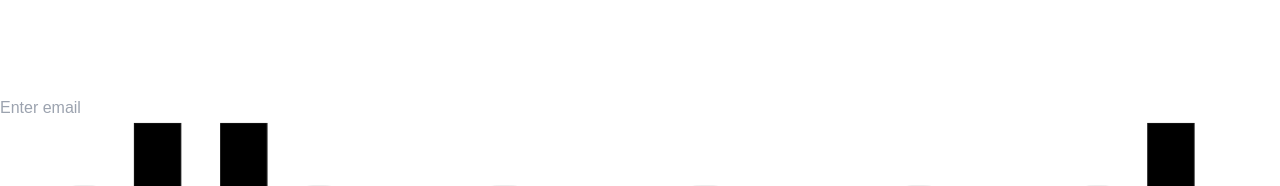
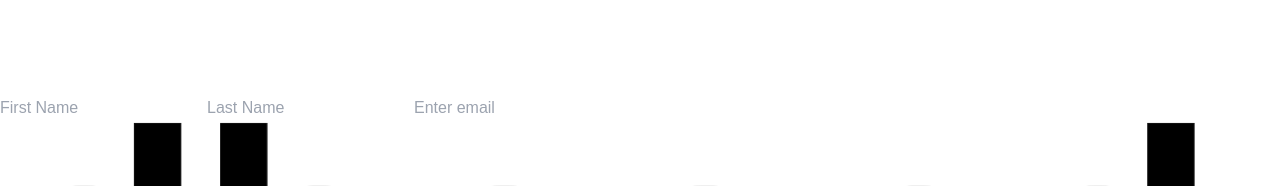
Before and after one commit to ahmad-fayyaz/dhoond, a React (Vite) app: page / in a window 1280 px wide. Shown: the top 186 px of the page. Built offline with nearby package versions, Linux system fonts and the light colour scheme; a web font is replaced by a local one.

Commit message:
Refactor BoxWithForm component to use form input fields and submit button

```diff
--- a/src/components/BoxWithForm.jsx
+++ b/src/components/BoxWithForm.jsx
@@ -1,4 +1,39 @@
+// src/BoxWithForm.jsx
+import React, { useState } from "react";
+
 const BoxWithForm = () => {
+  const [first_name, setFirstName] = useState("");
+  const [last_name, setLastName] = useState("");
+  const [email_user, setEmail] = useState("");
+
+  const handleSubmit = async (e) => {
+    e.preventDefault(); // Prevent the default form submission
+    if (!first_name || !last_name || !email_user) return; // Don't proceed if any field is empty
+
+    try {
+      const response = await fetch("https://okashamunir.app.n8n.cloud/webhook-test/edba6981-391d-4152-974c-3304c33f34f4", {
+        method: "POST",
+        headers: {
+          "Content-Type": "application/json",
+        },
+        body: JSON.stringify({ first_name, last_name, email_user }), // Send all fields as JSON
+      });
+
+      if (response.ok) {
+        // Handle success
+        console.log("Details submitted successfully!");
+        setFirstName(""); // Clear the input fields
+        setLastName("");
+        setEmail("");
+      } else {
+        // Handle error
+        console.error("Error submitting details:", response.statusText);
+      }
+    } catch (error) {
+      console.error("Error submitting details:", error);
+    }
+  };
+
   return (
     <div className="bg-transparent text-white p-6 sm:p-10 rounded-[30px] border-2 border-white inline-block text-center">
       {/* Heading */}
@@ -12,17 +47,33 @@ const BoxWithForm = () => {
         </span>
       </p>
 
-      {/* Form: Email input and button */}
-      <div className="flex flex-col sm:flex-row justify-center items-center">
+      {/* Form: Input fields and button */}
+      <form className="flex flex-col sm:flex-row justify-center items-center" onSubmit={handleSubmit}>
+        <input
+          type="text"
+          placeholder="First Name"
+          value={first_name}
+          onChange={(e) => setFirstName(e.target.value)}
+          className="p-2 text-sm rounded-full text-white bg-black border-2 border-white mb-4 sm:mb-0 sm:mr-4 w-full sm:w-1/4" // Adjusted width
+        />
+        <input
+          type="text"
+          placeholder="Last Name"
+          value={last_name}
+          onChange={(e) => setLastName(e.target.value)}
+          className="p-2 text-sm rounded-full text-white bg-black border-2 border-white mb-4 sm:mb-0 sm:mr-4 w-full sm:w-1/4" // Adjusted width
+        />
         <input
           type="email"
           placeholder="Enter email"
-          className="p-2 pr-16 pl-4 text-sm rounded-full text-white bg-black border-2 border-white mb-4 sm:mb-0 sm:mr-4 outline-none"
+          value={email_user}
+          onChange={(e) => setEmail(e.target.value)}
+          className="p-2 pr-16 pl-4 text-sm rounded-full text-white bg-black border-2 border-white mb-4 sm:mb-0 sm:mr-4 w-full sm:w-1/4 outline-none" // Adjusted width
         />
-        <button className="p-2 rounded-full bg-white text-black text-sm font-medium border-2 border-transparent">
+        <button type="submit" className="p-2 rounded-full bg-white text-black text-sm font-medium border-2 border-transparent">
           Join Waitlist
         </button>
-      </div>
+      </form>
     </div>
   );
 };
```
